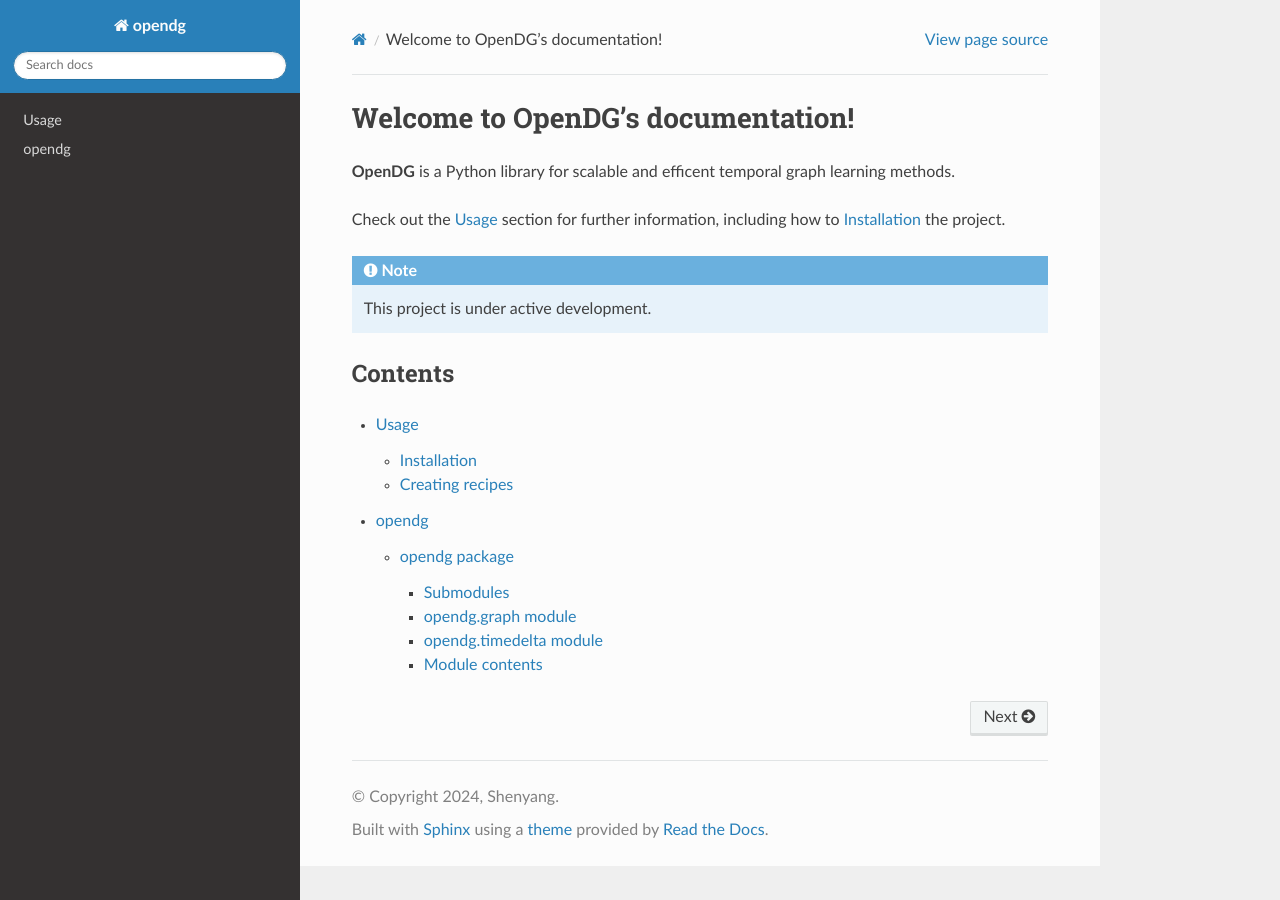
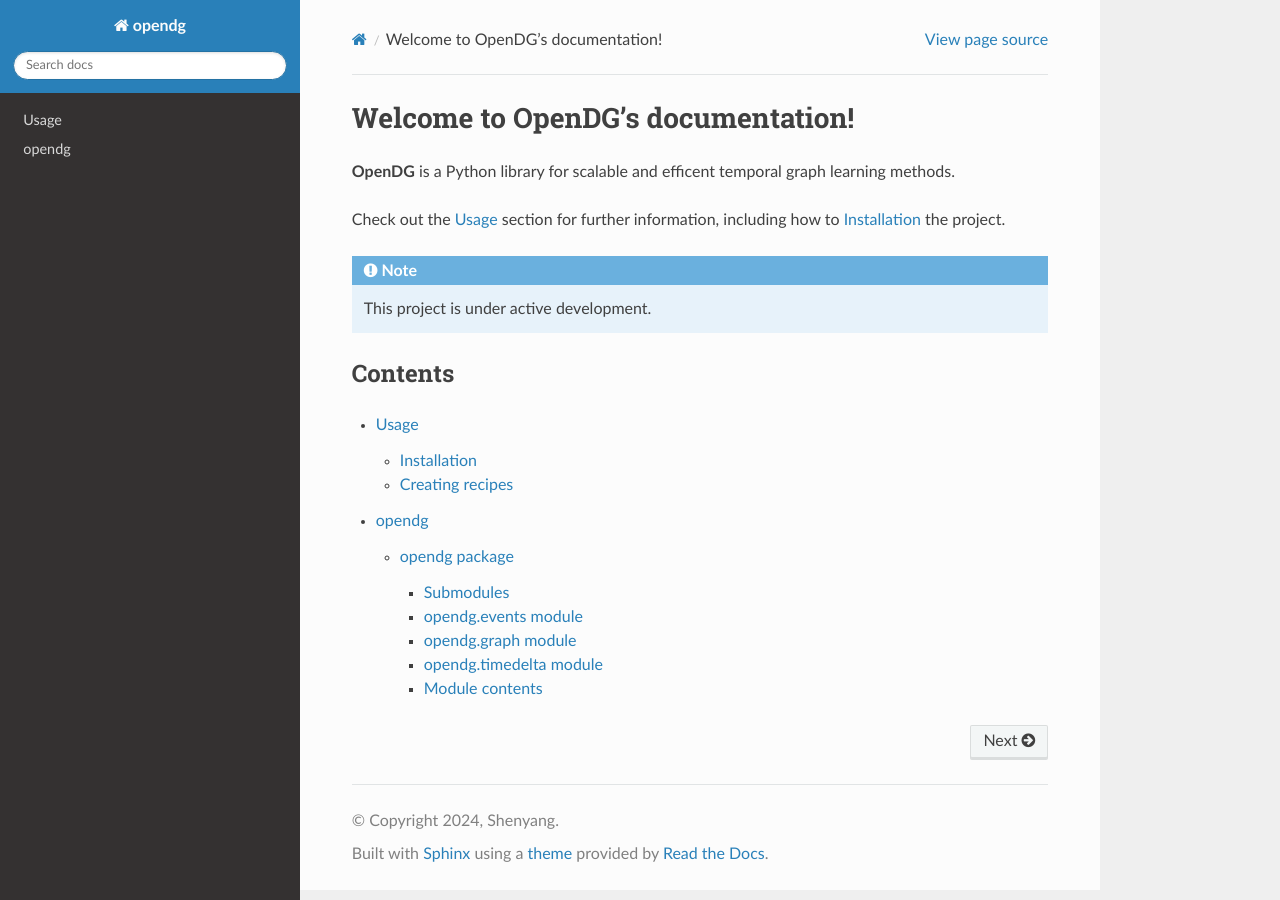
Before and after one commit to tgm-team/tgm, a Sphinx documentation site: the page built from docs/source/index.rst, in a window 1280 px wide. Built offline with Sphinx 7.4.7 and the Read the Docs theme 3.1.0, drawn with Linux system fonts in a browser that asks for light colours.

Commit message:
Update docs source

```diff
--- a/docs/source/opendg.rst
+++ b/docs/source/opendg.rst
@@ -3,6 +3,14 @@ opendg package
 
 Submodules
 ----------
+
+opendg.events module
+--------------------
+
+.. automodule:: opendg.events
+   :members:
+   :undoc-members:
+   :show-inheritance:
 
 opendg.graph module
 -------------------
```
